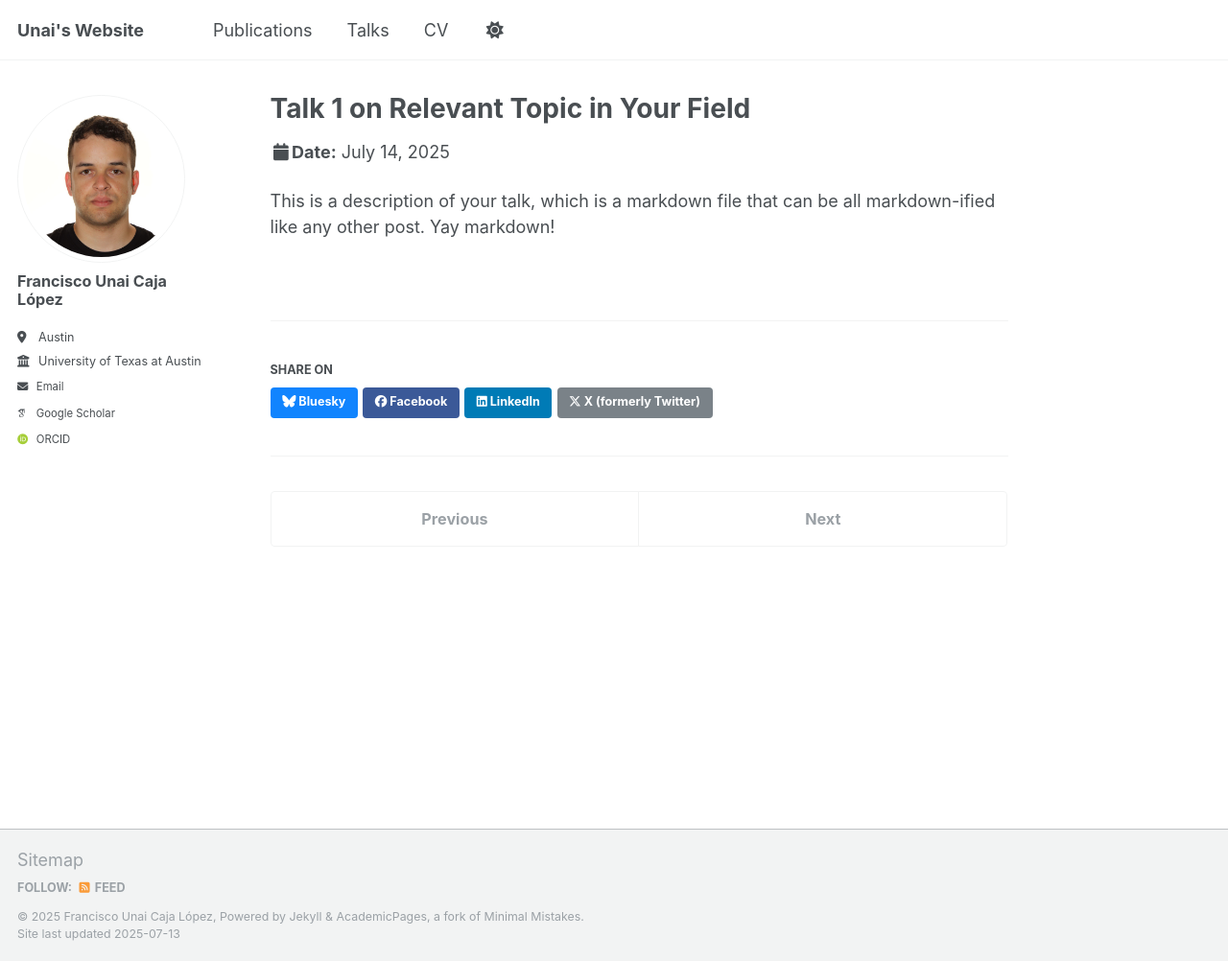
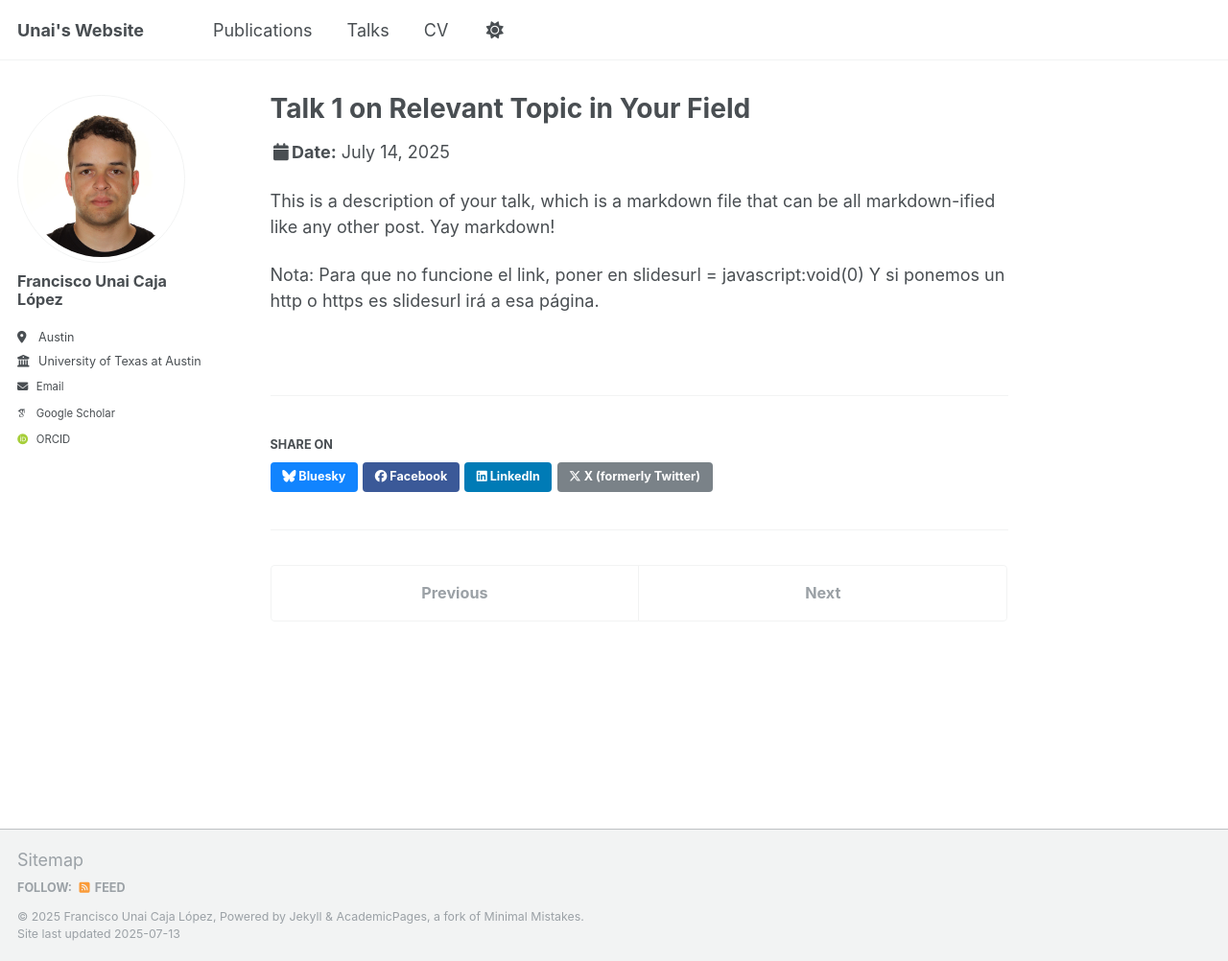
Before and after one commit to UnaiCaja/UnaiCaja.github.io, a Jekyll site: the page built from _talks/2012-03-01-talk-1.md, in a window 1280 px wide and 1002 px high. Shown: the whole window at 96% size. Built offline with Jekyll 4.4.1, drawn with Linux system fonts in a browser that asks for light colours; some web fonts are replaced.

Commit message:
Update 2012-03-01-talk-1.md

```diff
--- a/_talks/2012-03-01-talk-1.md
+++ b/_talks/2012-03-01-talk-1.md
@@ -11,3 +11,7 @@
 ---
 
 This is a description of your talk, which is a markdown file that can be all markdown-ified like any other post. Yay markdown!
+
+Nota:
+Para que no funcione el link, poner en slidesurl = javascript:void(0)
+Y si ponemos un http o https es slidesurl irá a esa página.
```
